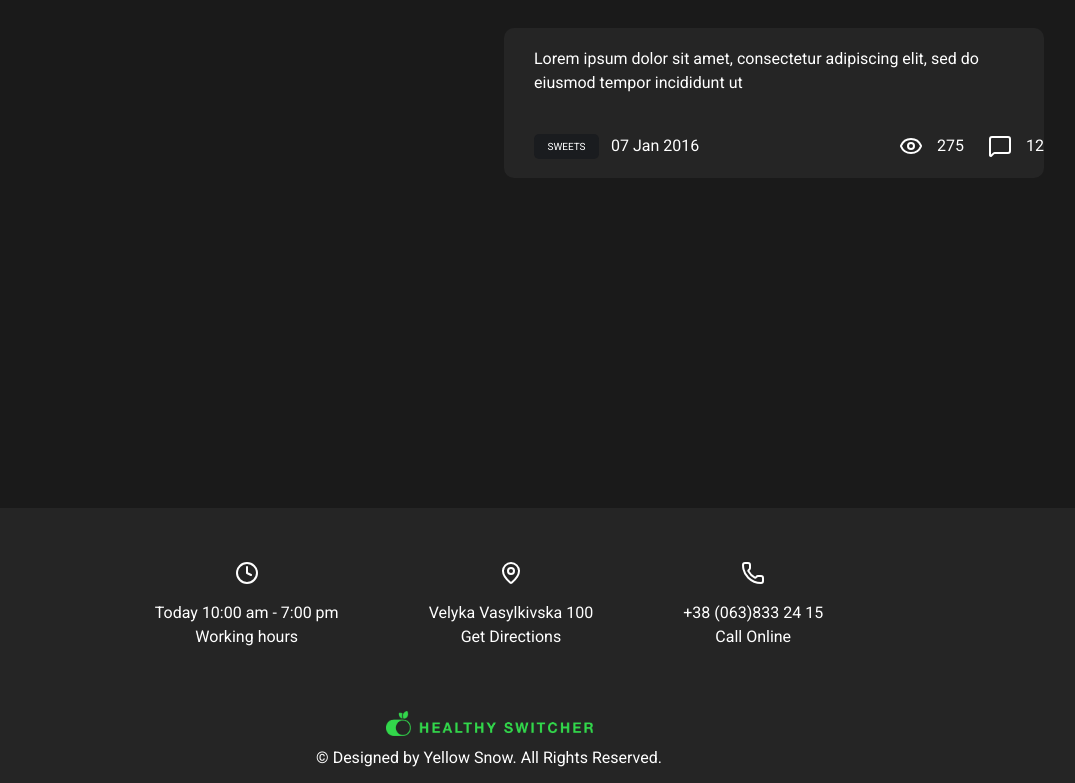
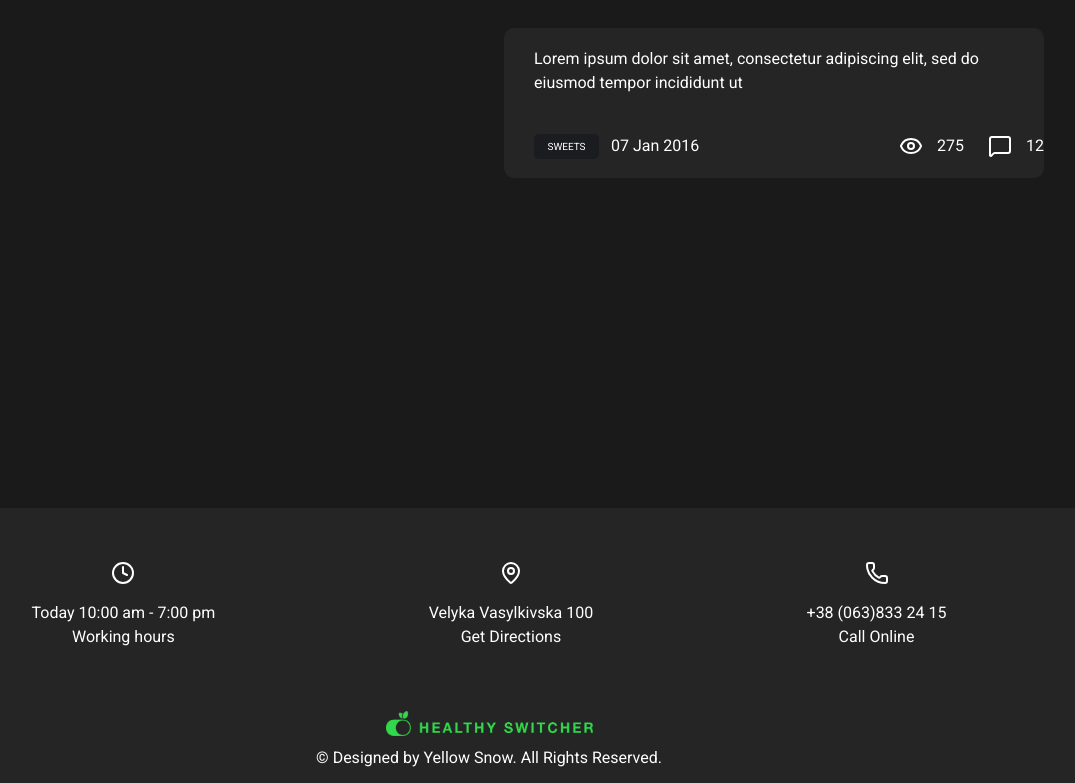
Before and after one commit to OsmanovAnar/Healty-food, a React (Vite) app: page / in a window 1280 px wide. Shown: the part 3495-4278 px from the top of the page, without its empty margins (151-1226 px from the left). Built offline with nearby package versions, Linux system fonts and the light colour scheme.

Commit message:
Мелкая доработка футера

```diff
--- a/src/footer/footer.tsx
+++ b/src/footer/footer.tsx
@@ -3,8 +3,7 @@ import { Clock, MapPin, Phone } from 'lucide-react'
 const Footer = () => {
   return (
     <footer className="flex h-[275px] w-full flex-col items-center justify-center gap-[62px] bg-[#252525]">
-      <div>
-        <div className="mt-[70px] flex items-center justify-center gap-[90px] text-white">
+      <div className="mx-auto mt-[70px] flex w-full max-w-[915px] items-center justify-between text-white">
         <div className="flex flex-col items-center">
           <Clock className="mb-[16px]" />
           <div>Today 10:00 am - 7:00 pm</div>
@@ -21,7 +20,6 @@ const Footer = () => {
           <div>Call Online</div>
         </div>
       </div>
-      </div>
 
       <div className="flex flex-col items-center justify-center gap-[10px] bg-[#252525] pb-[30px]">
         <img className="h-[25px] w-[207px]" src="/Logo.png" alt="" />
```
Lines whose indentation alone changed are shown as unchanged.
